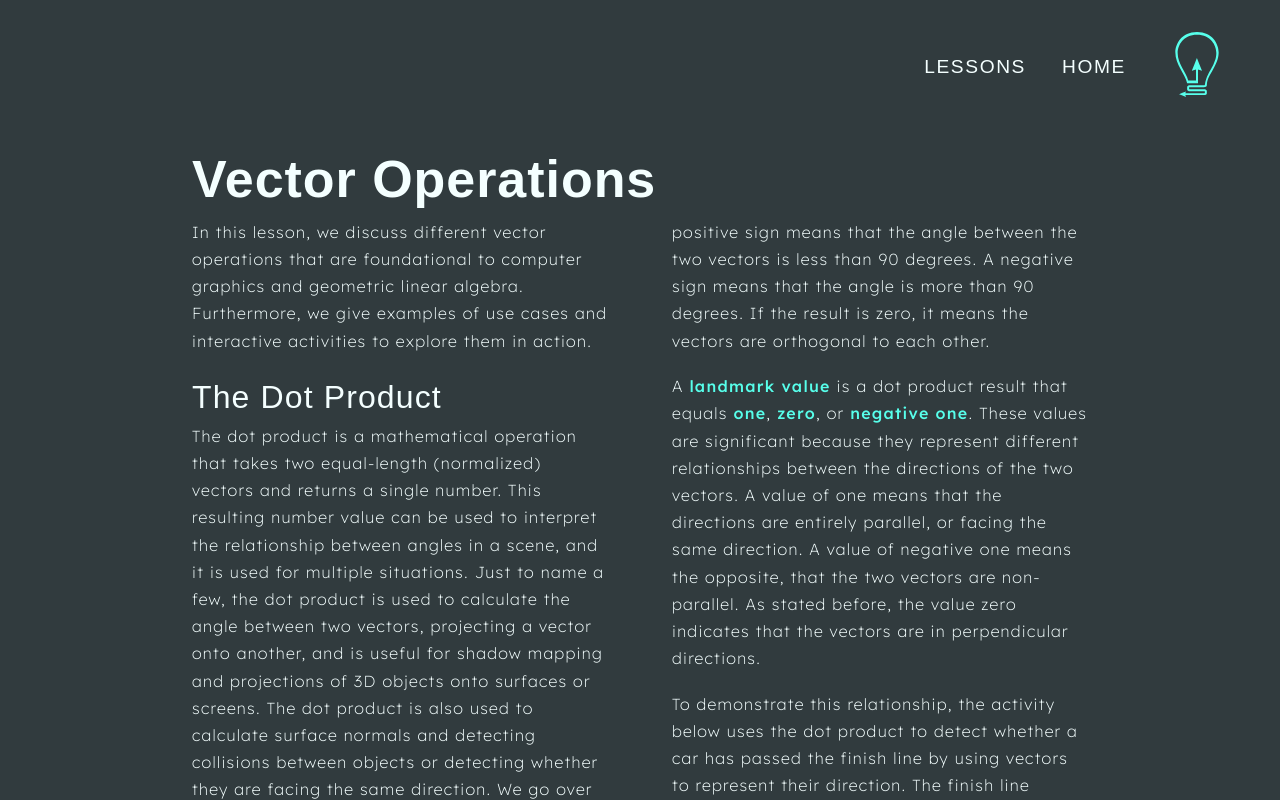
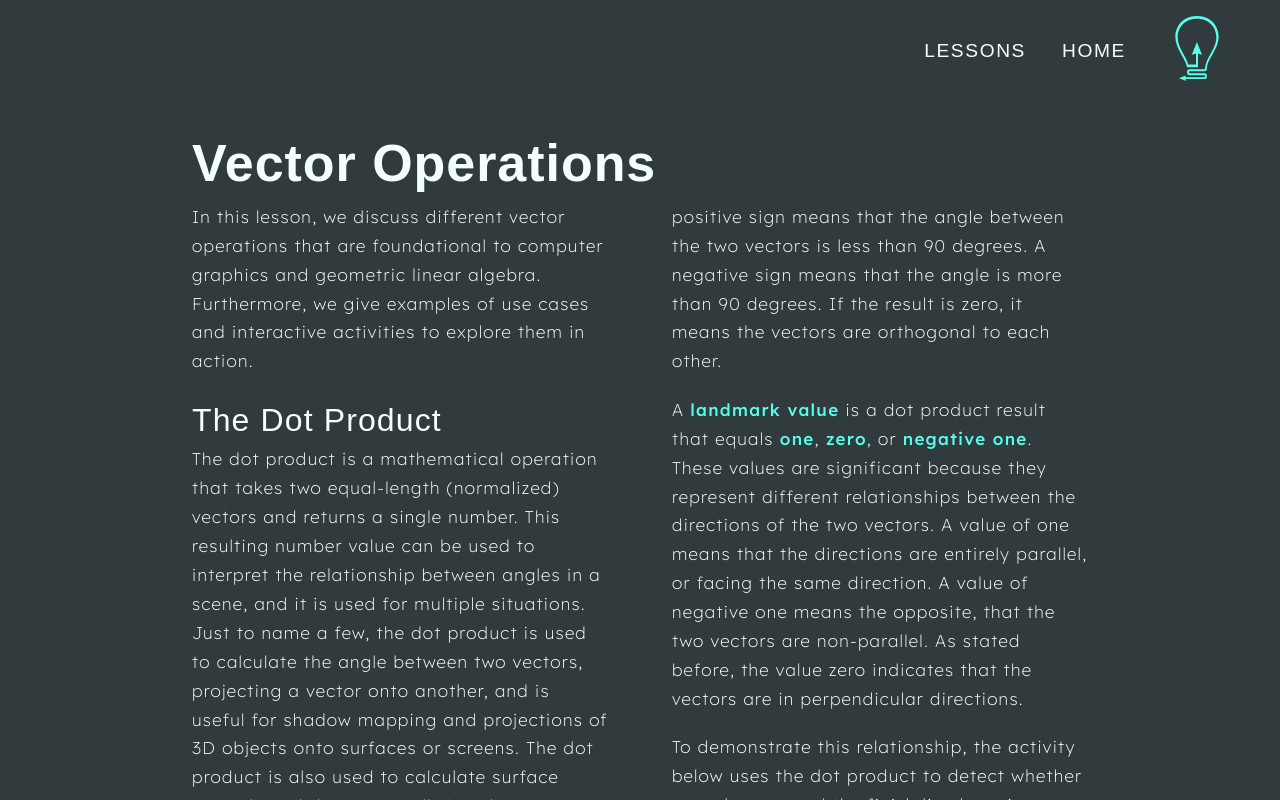
Before and after one commit to JadenKeller/Capstone-Interactive-Textbook, a React (Vite) app: page /lesson/vector-operations in a window 1280 px wide. Shown: the top 800 px of the page. Built offline with nearby package versions, Linux system fonts and the light colour scheme; no server answers; a web font is replaced by a local one.

Commit message:
Design and layout refinements.

```diff
--- a/src/components/ui/layout/MatrixLayout/MatrixLayout.module.css
+++ b/src/components/ui/layout/MatrixLayout/MatrixLayout.module.css
@@ -107,7 +107,7 @@ h3 {
 
 p {
 	font-family: "Lexend", sans-serif;
-	font-size: 16px;
+	font-size: 17px;
 	font-weight: 225;
 	letter-spacing: 0.07rem;
 	line-height: 1.6em;
--- a/src/components/ui/layout/VectorLayout/VectorLayout.module.css
+++ b/src/components/ui/layout/VectorLayout/VectorLayout.module.css
@@ -23,7 +23,7 @@
 }
 .lesson_content p {
     font-family: "Lexend", sans-serif;
-    font-size: 16px;
+    font-size: 17px;
     font-weight: 200;
     letter-spacing: 0.08rem;
     line-height: 1.7em;
--- a/src/pages/lessons/vector_operations/index.module.css
+++ b/src/pages/lessons/vector_operations/index.module.css
@@ -1,14 +1,5 @@
 .body_root {
 	width: 100%;
-}
-
-.nav_section {
-	padding: 1em 0 0 0;
-}
-
-.lesson_nav_section {
-	padding: 1em 0;
-
 }
 
 .page_title {
--- a/src/pages/lessons/vectors/index.module.css
+++ b/src/pages/lessons/vectors/index.module.css
@@ -1,14 +1,5 @@
 .body_root {
 	width: 100%;
-}
-
-.nav_section {
-	padding: 1em 0 0 0;
-}
-
-.lesson_nav_section {
-	padding: 1em 0;
-
 }
 
 .page_title {
```
